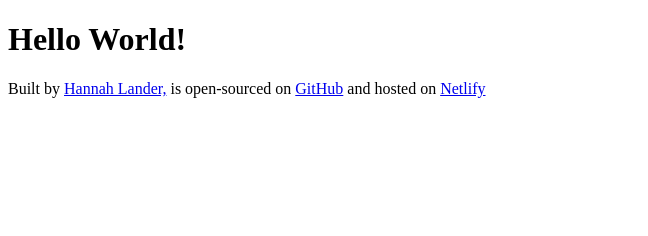
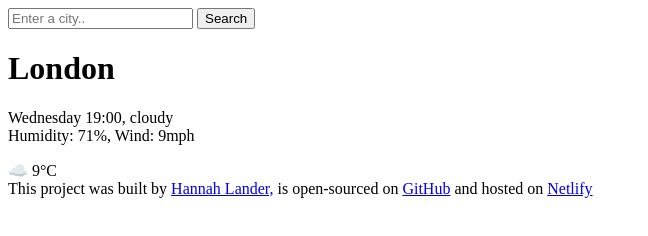
Before and after one commit to HanLander/My-Weather-App-, a plain HTML site: page index.html in a window 1280 px wide. Shown: the whole page, without its empty margins (0-648 px from the left). Drawn offline with Linux system fonts and the light colour scheme.

Commit message:
Added HTML to the project

```diff
--- a/index.html
+++ b/index.html
@@ -6,9 +6,27 @@
     <title>My Weather App</title>
   </head>
   <body>
-    <h1>Hello World!</h1>
+    <header>
+      <form>
+        <input type="search" placeholder="Enter a city.." required />
+        <input type="submit" value="Search" />
+      </form>
+    </header>
+
+    <main>
+      <div>
+        <h1>London</h1>
+        <p>
+          Wednesday 19:00, cloudy
+          <br />
+          Humidity: 71%, Wind: 9mph
+        </p>
+      </div>
+      <div>☁️ 9°C</div>
+    </main>
+
     <footer>
-      Built by
+      This project was built by
       <a href="https://github.com/HanLander" target="_blank"> Hannah Lander,</a>
       is open-sourced on
       <a href="https://github.com/HanLander/My-Weather-App-" target="_blank">
```
